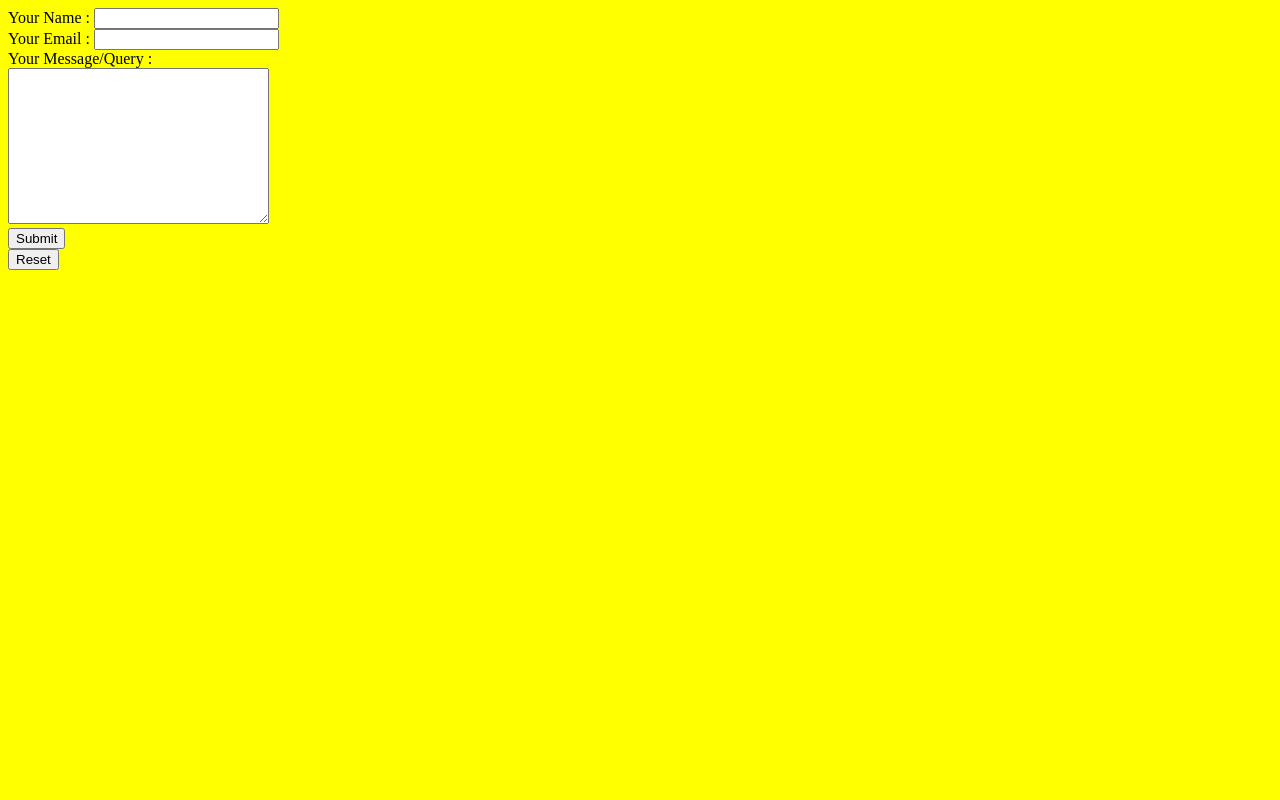
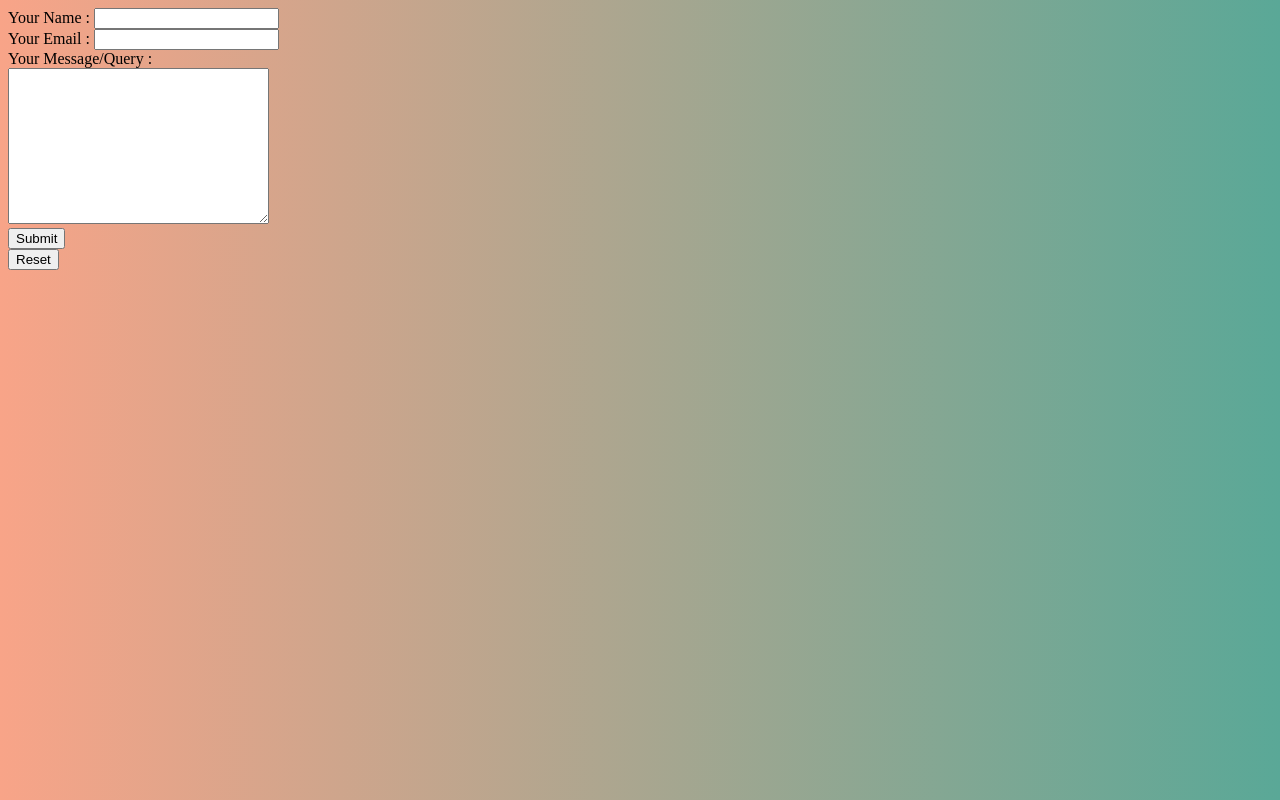
Before and after one commit to harshitkaundilya/Cv, a plain HTML site: page form.html in a window 1280 px wide. Drawn offline with Linux system fonts and the light colour scheme.

```diff
--- a/form.html
+++ b/form.html
@@ -3,10 +3,11 @@
 
 <head>
   <meta charset="utf-8">
-  <title></title>
+  <title>Message Me</title>
+  <link rel="stylesheet" type="text/css" href="styles.css">
 </head>
 
-<body bgcolor="yellow">
+<body>
   <form action="mailto:harshitmfp2002@gmail.com" subject="feedback" method="post" enctype="text/plain">
     <label for="">Your Name :</label>
     <input type="text" name="Name" value=""><br>
```
Also changed, not shown: mycontacts.html (+2 -1 lines).
